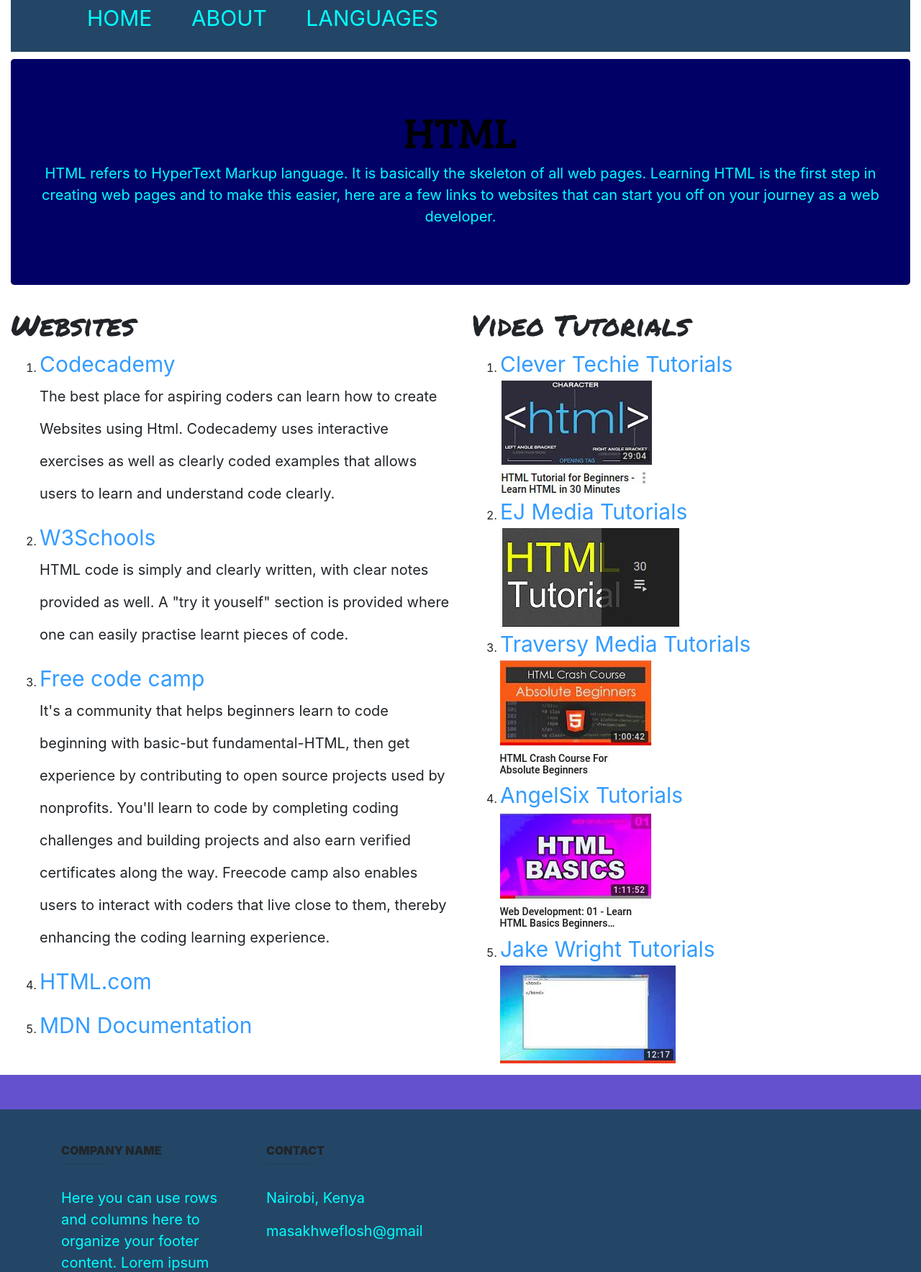
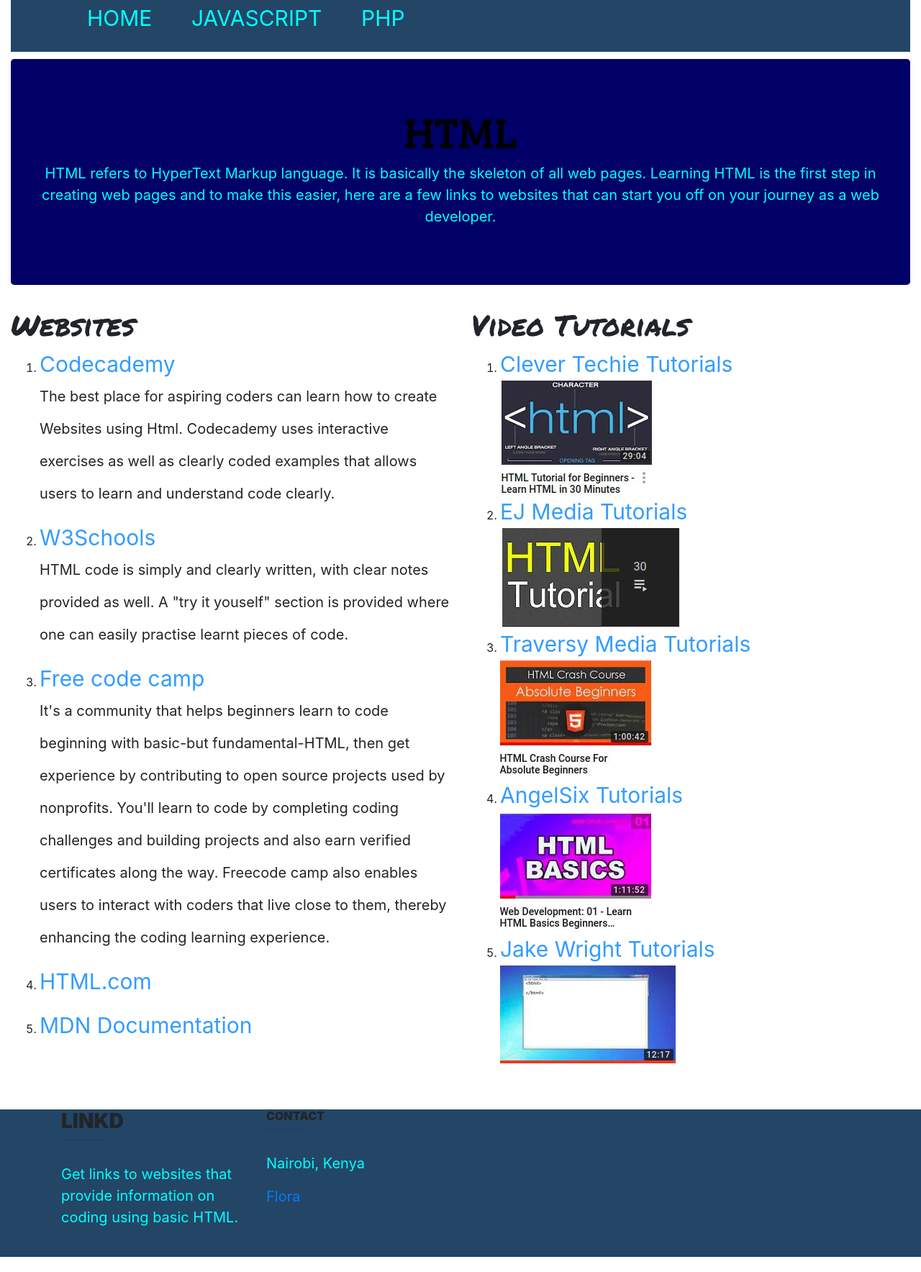
Before and after one commit to ArnoldHenry/linkd, a plain HTML site: page html.html in a window 1280 px wide. Shown: the part 135-1903 px from the top of the page at 72% size. Drawn offline with Linux system fonts and the light colour scheme.

Commit message:
add modifications

```diff
--- a/css/html.css
+++ b/css/html.css
@@ -11,7 +11,7 @@
   color: aqua;
   text-transform: uppercase;
 }
-ul li {
+ul {
   list-style: none;
 }
 .jumbotron{
--- a/html.html
+++ b/html.html
@@ -4,7 +4,7 @@
     <meta charset="utf-8">
     <title>HTML</title>
     <link href="https://fonts.googleapis.com/css?family=Bree+Serif|Permanent+Marker" rel="stylesheet">
-    <link  href="css/bootstrap.css" rel="stylesheet" type="text/css">
+    <link  href="css/bootstrap4.css" rel="stylesheet" type="text/css">
     <link  href="css/html.css" rel="stylesheet" type="text/css">
   </head>
   <body>
@@ -13,10 +13,9 @@
             <nav class="navbar navbar-default">
               <a class="navbar-brand"><img src="images/ld.png" alt="logo" class="logo"></a>
               <ul>
-                <li class="active"><a href="#">Home</a></li>
-                <li><a href="#">About</a></li>
-                <li><a href="#">Languages</a></li>
-
+                <li class="active"><a href="index.html">Home</a></li>
+                <li><a href="Javascript.html">JavaScript</a></li>
+                <li><a href="php.html">PHP</a></li>
               </ul>
             </nav>
         </header>
@@ -67,26 +66,14 @@
             </div>
         </div>
         <footer class="page-footer font-small unique-color-dark pt-0">
-
-  <div style="background-color: #6351ce;">
-      <div class="container">
-          <!--Grid row-->
-          <div class="row py-4 d-flex align-items-center">
-
-              <!--Grid column-->
-
-          </div>
-      </div>
-  </div>
             <div class="container mt-5 mb-4 text-center text-md-left">
                 <div class="row mt-3">
                     <div class="col-md-3 col-lg-4 col-xl-3 mb-4">
-              <h6 class="text-uppercase font-weight-bold">
-                  <strong>Company name</strong>
-              </h6>
+                        <h3 class="text-uppercase font-weight-bold">
+                            <strong>LINKD</strong>
+                        </h3>
                         <hr class="deep-purple accent-2 mb-4 mt-0 d-inline-block mx-auto" style="width: 60px;">
-              <p>Here you can use rows and columns here to organize your footer content. Lorem ipsum dolor sit
-                  amet, consectetur adipisicing elit.</p>
+                        <p>Get links to websites that provide information on coding using basic HTML.</p>
                     </div>
                     <div class="col-md-4 col-lg-3 col-xl-3">
                         <h6 class="text-uppercase font-weight-bold">
@@ -97,14 +84,11 @@
                           Nairobi, Kenya
                         </p>
                         <p>
-                masakhweflosh@gmail
+                          <a href="mailto:masakhweflosh@gmail.com">Flora </a>
                         </p>
                     </div>
                 </div>
             </div>
         </footer>
-
-
-
       </body>
   </html>
```
Also changed, not shown: css/bootstrap4.css (renamed from css/bootstrap.css). Lines whose indentation alone changed are shown as unchanged.
